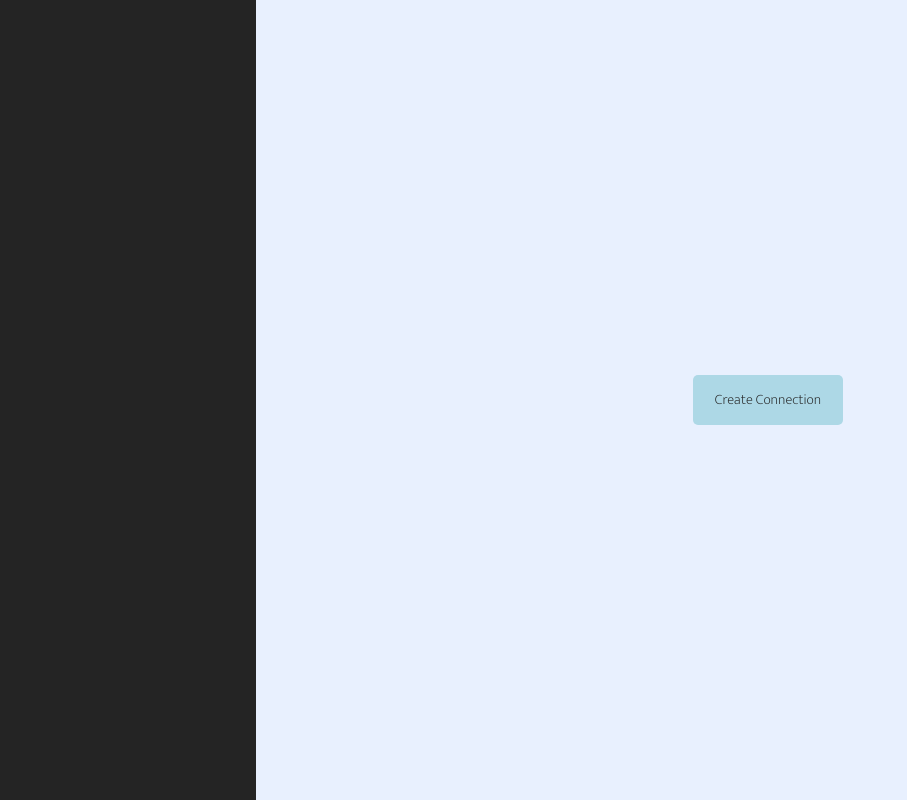
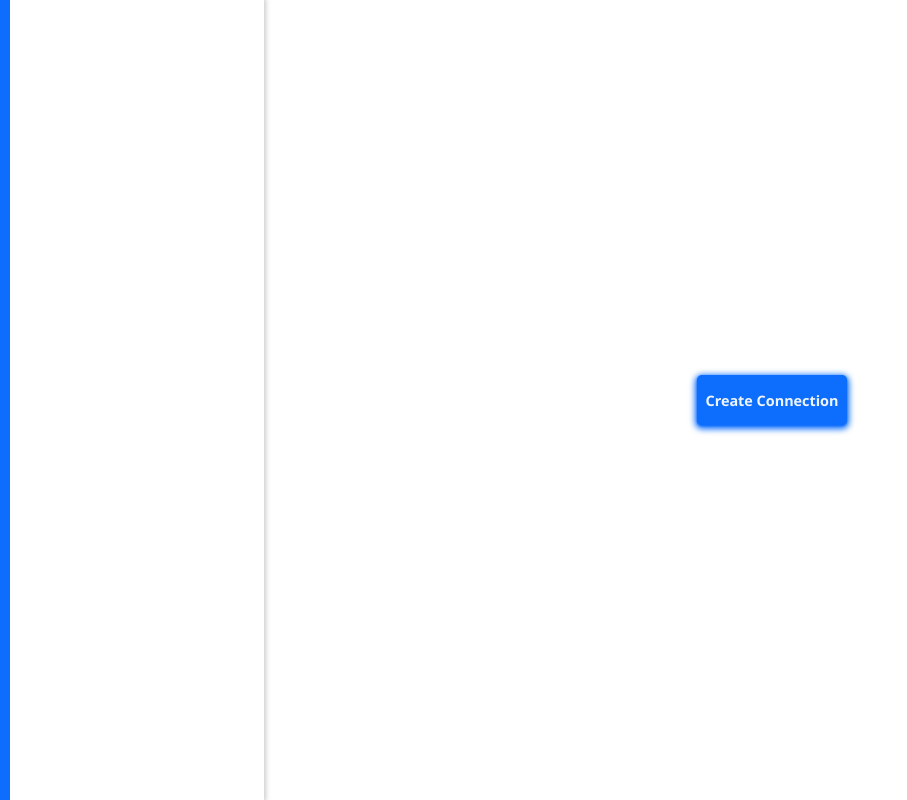
Before and after one commit to AlexChavezz/azureSQLclient, a React (Vite) app: page / in a window 1280 px wide. Shown: the whole page, without its empty margins (0-907 px from the left). Built offline with nearby package versions, Linux system fonts and the light colour scheme.

Commit message:
getTables working

```diff
--- a/src/App.tsx
+++ b/src/App.tsx
@@ -3,39 +3,36 @@ import { Form } from "./components/Form";
 import { LeftBar } from "./components/LeftBar";
 import { Modal } from "./components/Modal";
 import { WorkSpace } from "./components/WorkSpace";
-
-export interface db {
-  dbName: string,
-  tables: {
-    create_date: string
-    modify_date: string,
-    schema_name: string,
-    table_name: string
-
-  }[]
-}
-
-export type dbs = db[]
-
-export interface currentConfig {
-  user: string,
-  password: string,
-  server: string,
-  database: string
-}
+import { CurrentConfigContext } from "./context/CurrentConfigContext";
+import { CurrentTableContext } from "./context/CurrentTableContext";
+import { CurrentConfig, dbs } from "./interfaces/interfaces";
 
 export default () => {
   const [modal, setModal] = useState<boolean>(false);
   const [dataBases, setDataBases] = useState<dbs | null>(null);
-  const [currentConfig, setCurrentConfig] = useState<currentConfig | null>(null);
+  const [currentConfig, setCurrentConfig] = useState<CurrentConfig | null>(null);
+  const [currentTable, setCurrentTable] = useState<{}[] | null>(null);
+
   function changeModalState(e: React.FormEvent) {
     e.preventDefault();
     setModal(!modal);
   }
   return (
-    <>
-      <LeftBar dataBases={dataBases} currentConfig={currentConfig}/>
-      <WorkSpace changeModalState={changeModalState} />
+    <CurrentTableContext.Provider value={{
+      currentTable,
+      setCurrentTable
+    }}>
+    <CurrentConfigContext.Provider value={{
+      currentConfig,
+      setCurrentConfig
+    }}>
+      <LeftBar
+        dataBases={dataBases}
+      />
+      <WorkSpace
+        changeModalState={changeModalState}
+        currentTable={currentTable}
+      />
       {
         modal &&
         <Modal>
@@ -46,6 +43,7 @@ export default () => {
           />
         </Modal>
       }
-    </>
+    </CurrentConfigContext.Provider>
+    </CurrentTableContext.Provider>
   );
 }
--- a/src/components/Form.tsx
+++ b/src/components/Form.tsx
@@ -1,22 +1,8 @@
 import React from 'react';
-import { currentConfig, dbs } from '../App';
 import { useForm } from '../hooks/useForm';
+import { ConnectionForm, FormProps } from '../interfaces/interfaces';
 import styles from '../styles/mainStyles.module.css';
 import { Button } from './Button';
-
-interface FormProps {
-    className?: string,
-    setModal: any,
-    setDataBases: React.Dispatch<React.SetStateAction<dbs | null>>
-    setCurrentConfig: React.Dispatch<React.SetStateAction<currentConfig | null>>
-}
-
-interface ConnectionForm {
-    user: string,
-    server: string,
-    password: string,
-    database: string
-}
 
 const initialState = {
     user: "",
@@ -42,7 +28,7 @@ export const Form = ({ setModal, setDataBases, setCurrentConfig }: FormProps) =>
         .then( res => {
             console.log(res)
             setModal(false);
-            setDataBases([{dbName: database, tables: [...res]}])
+            setDataBases([{dbName: database, tables: [...res]}]);
             setCurrentConfig({...values});
         })
     }
--- a/src/components/LeftBar.tsx
+++ b/src/components/LeftBar.tsx
@@ -1,48 +1,66 @@
-import { currentConfig, db, dbs } from '../App';
+import { useContext } from 'react';
+import { CurrentConfigContext } from '../context/CurrentConfigContext';
+import { CurrentTableContext } from '../context/CurrentTableContext';
+import { db, dbs, Table } from '../interfaces/interfaces';
 import styles from '../styles/mainStyles.module.css';
 
 interface LeftBar {
-    dataBases: dbs | null
-    currentConfig: currentConfig | null
+    dataBases: dbs | null,
 }
 
-export const LeftBar = ({ dataBases, currentConfig }:LeftBar) => {
-    console.log(dataBases)
+export const LeftBar = ({ dataBases }: LeftBar) => {
     return (
-        <aside className={ styles.leftBar }>
+        <aside className={styles.leftBar}>
             {
                 dataBases &&
-                dataBases.map( db => <Db {...db} key={db.dbName}currentConfig={currentConfig}/>)
+                dataBases.map(db => <Db db={db} key={db.dbName} />)
             }
         </aside>
     );
 }
 
-// interface DbProps {
-//     db,
-//     currentConfig: currentConfig | null
-// }
+interface DbProps {
+    db: db
+}
 
-const Db = ({dbName, tables, currentConfig}:any) => {
-    function getTable(table: string){
+const Db = ({ db }: DbProps) => {
+    const { dbName, tables } = db;
+
+    return (
+        <article className={styles.dbContainer}>
+            <span className={styles.dbTitle}>{dbName}</span>
+            <ul>
+                {
+                    tables.map(table => <ListItem {...table} key={table.create_date} />)
+                }
+            </ul>
+        </article>
+    );
+}
+
+
+const ListItem = ({ table_name, schema_name, }: Table) => {
+    const { currentConfig } = useContext(CurrentConfigContext);
+    const { setCurrentTable } = useContext(CurrentTableContext);
+    function getTable(table: string) {
         window.fetch("http://localhost:8080/getTable", {
-            method:'POST',
-            headers:{'Content-Type': 'application/json'},
+            method: 'POST',
+            headers: { 'Content-Type': 'application/json' },
             body: JSON.stringify({
                 table,
-                currentConfig
+                currentConfig,
             })
         })
             .then(res => res.json())
-        .then(res => console.log(res))
+            .then(res => {
+                setCurrentTable(res);
+            })
             .catch(console.log)
     }
     return (
-        <article>
-            <span>{dbName}</span>
-            {
-                tables.map( table => <button onClick={()=>getTable(table.table_name)} key={table.table_name}>{table.table_name}</button>)
-            }
-        </article>
+        <li
+            className={styles.listItem}
+            onClick={() => getTable(table_name)}
+        >{table_name}</li>
     );
 }
--- a/src/components/Modal.tsx
+++ b/src/components/Modal.tsx
@@ -1,9 +1,6 @@
 import { ReactElement } from 'react';
+import { ModalProps } from '../interfaces/interfaces';
 import styles from '../styles/mainStyles.module.css';
-
-interface ModalProps {
-  children: ReactElement | ReactElement[]
-}
 
 export const Modal = ({ children }: ModalProps) => {
   return (
--- a/src/components/WorkSpace.tsx
+++ b/src/components/WorkSpace.tsx
@@ -1,18 +1,76 @@
+import { useContext, useEffect, useState } from 'react';
+import { CurrentTableContext } from '../context/CurrentTableContext';
+import { WorkSpaceProps } from '../interfaces/interfaces';
 import styles from '../styles/mainStyles.module.css';
 import { Button } from './Button';
 
-interface WorkSpaceProps {
-    changeModalState: any
-}
-
-export const WorkSpace = ({ changeModalState }:WorkSpaceProps) => {
+export const WorkSpace = ({ changeModalState, currentTable }: WorkSpaceProps) => {
     return (
         <section className={styles.workSpace}>
-            <Button
-                value="Create Connection"
-                onClick={changeModalState}
-                className={styles.connectionButton}
-            />
+            {
+                currentTable ?
+                    (
+                        <MainTable />
+                    ) : (
+                        <Button
+                            value="Create Connection"
+                            onClick={changeModalState}
+                            className={styles.connectionButton}
+                        />
+                    )
+            }
         </section>
     );
 }
+
+export const MainTable = () => {
+    const { currentTable } = useContext(CurrentTableContext);
+    const [headers, setHeaders] = useState<string[] | []>([]);
+    useEffect(()=>{
+        if(currentTable){
+            setHeaders(Object.keys(currentTable[0]));
+        }
+    },[])
+    console.log(currentTable);
+    console.log(headers);
+    if(!currentTable){
+        return <>loading</>
+    }
+    return (
+        <table>
+            <thead>
+                <tr>
+                    {
+                        headers?.map( colName => {
+                            console.log(colName);
+                            return <th key={colName}>{colName}</th>
+                    } )
+                    }
+                </tr>
+            </thead>
+            <tbody>
+                {
+                    currentTable?.map(row => <TableItem {...row} headers={headers}/>)
+                }
+            </tbody>
+        </table>
+    );
+}
+
+
+const TableItem = (props:any) => {
+    console.log(props)
+    const {headers} = props;
+
+    return (
+        <tr>
+            {
+                headers.map( col => <td key={col}>{props[col]}</td>)
+            }
+            {/* <td>{id}</td>
+            <td>{age}</td>
+            <td>{email}</td>
+            <td>{name}</td> */}
+        </tr>
+    );
+}
--- /dev/null
+++ b/src/context/CurrentConfigContext.tsx
@@ -0,0 +1,4 @@
+import { createContext } from "react";
+import { CurrentConfigContextInterface } from "../interfaces/interfaces";
+
+export const CurrentConfigContext = createContext({} as CurrentConfigContextInterface);
--- /dev/null
+++ b/src/context/CurrentTableContext.tsx
@@ -0,0 +1,4 @@
+import { createContext } from "react";
+import { CurrentTableContextInterface } from "../interfaces/interfaces";
+
+export const CurrentTableContext = createContext({} as CurrentTableContextInterface);
--- a/src/index.css
+++ b/src/index.css
@@ -1,5 +1,6 @@
 * {
   font-family: 'Mukta', sans-serif;
+  list-style: none;
 }
 
 #root {
--- /dev/null
+++ b/src/interfaces/interfaces.ts
@@ -0,0 +1,53 @@
+export interface Table {
+    create_date: string
+    modify_date: string,
+    schema_name: string,
+    table_name: string
+}
+
+
+export interface db {
+    dbName: string,
+    tables: Table[]
+}
+
+export type dbs = db[]
+
+export interface CurrentConfigContextInterface {
+    currentConfig: CurrentConfig | null,
+    setCurrentConfig: React.Dispatch<React.SetStateAction<CurrentConfig | null>>
+}
+
+export interface CurrentTableContextInterface {
+    currentTable: {}[] | null,
+    setCurrentTable: React.Dispatch<React.SetStateAction<{}[] | null>>
+}
+
+export interface CurrentConfig {
+    user: string,
+    password: string,
+    server: string,
+    database: string
+}
+
+export interface WorkSpaceProps {
+    changeModalState: any
+    currentTable: {}[] | null
+}
+
+export interface ModalProps {
+    children: React.ReactElement | React.ReactElement[]
+}
+export interface FormProps {
+    className?: string,
+    setModal: any,
+    setDataBases: React.Dispatch<React.SetStateAction<dbs | null>>
+    setCurrentConfig: React.Dispatch<React.SetStateAction<CurrentConfig | null>>
+}
+
+export interface ConnectionForm {
+    user: string,
+    server: string,
+    password: string,
+    database: string
+}
--- a/src/styles/mainStyles.module.css
+++ b/src/styles/mainStyles.module.css
@@ -1,23 +1,26 @@
 .leftBar {
     width: 256px;
     height: 100vh;
-    background-color: #242424;
+    background-color: #fffe;
+    box-shadow: 0px 0px 5px 2px #ccc;
+    border-left: 10px solid #0d6efd;
 }
 
 .workSpace {
     width: calc(100vw - 256px);
     height: 100vh;
-    background-color: #e8f0fe;
     position: relative;
 }
 
 .connectionButton {
-    background-color: aquamarine;
-    background-color: lightblue;
+    background-color: #0d6efd;
     border: none;
+    box-shadow: #0d6efd 0px 1px 2px 0px, #0d6efd 0px 2px 6px 2px;
     border-radius: 5px;
     cursor: pointer;
-    color: #242424;
+    color: #fffe;
+    font-family: 'Segoe UI', Tahoma, Geneva, Verdana, sans-serif;
+    font-weight: 900;
     padding: 5px;
     position: absolute;
     left: 0;
@@ -50,7 +53,7 @@
 }
 
 .modal {
-    animation: modal-animation  200ms linear;
+    animation: modal-animation 200ms linear;
     background-color: white;
     padding: 20px;
     /* height: 70vh; */
@@ -58,22 +61,27 @@
     border-radius: 5px;
     box-shadow: rgba(0, 0, 0, 0.25) 0px 14px 28px, rgba(0, 0, 0, 0.22) 0px 10px 10px;
 }
+
 .mainForm {
     font-family: 'Mukta', sans-serif;
 }
+
 .headingTitle {
     font-size: 15px;
 }
+
 .formGroup {
     display: flex;
     flex-direction: column;
     margin: 5px;
 }
+
 .formGroupLabel {
     color: gray;
 }
+
 .inputForm {
-    background-color:aliceblue;
+    background-color: aliceblue;
     padding: 10px;
     border-radius: 3px;
     border: none;
@@ -86,22 +94,25 @@
 .btnCancel {
     background-color: transparent;
     border-radius: 3px;
-    border:none;
+    border: none;
     color: gray;
-    cursor:pointer;
+    cursor: pointer;
     margin: 5px;
-    padding: 5px    10px;
+    padding: 5px 10px;
     font-size: 15px;
     margin-top: 20px;
 }
+
 .btnCancel:hover {
-    background-color:rgba(204, 204, 204, 0.329);
+    background-color: rgba(204, 204, 204, 0.329);
 }
+
 .btnTryToConnect {
-    background-color: lightblue;
-    border:none;
+    background-color: #0d6efd;
+    color: #fffe;
+    border: none;
     border-radius: 3px;
-    cursor:pointer;
+    cursor: pointer;
     margin: 5px;
     padding: 5px 10px;
     font-size: 15px;
@@ -109,22 +120,52 @@
 }
 
 .btnTryToConnect:hover {
-    background-color: rgb(159, 214, 233);
+    background-color: #0d6dfdd7;
 }
 
+.dbContainer {
+    border: 1px solid #ccc;
+    margin: 5px;
+    display: flex;
+    flex-direction: column;
+    padding: 10px;
+    border-radius: 5px;
+}
+
+.dbTitle {
+    font-weight: bold;
+    font-size: 17px;
+    font-family: 'Segoe UI', Tahoma, Geneva, Verdana, sans-serif;
+}
+
+.listItem {
+    border-radius: 10px;
+    cursor: pointer;
+    margin: 5px;
+    padding: 10px;
+    transition: background 200ms ease-in;
+}
+.listItem:hover {
+    background-color: rgba(204, 204, 204, 0.664);
+}
 @keyframes modal-animation {
     from {
         opacity: 0;
         transform: translateY(-100px);
-    }to{
+    }
+
+    to {
         opacity: 1;
         transform: translateY(0px);
     }
 }
+
 @keyframes modal-background-animation {
     from {
         opacity: 0;
-    }to {
+    }
+
+    to {
         opacity: 1;
     }
 }
```
Lines whose indentation alone changed are shown as unchanged.
